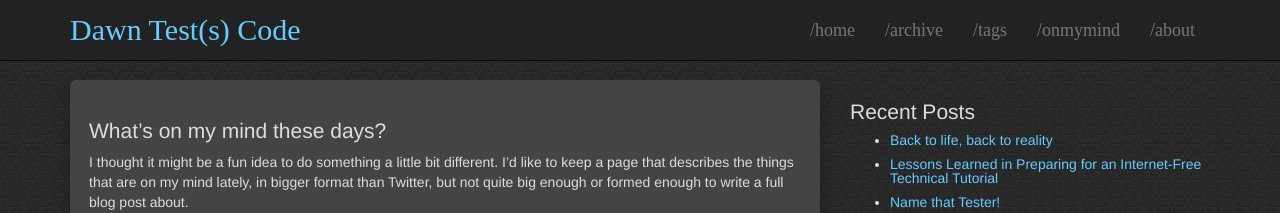
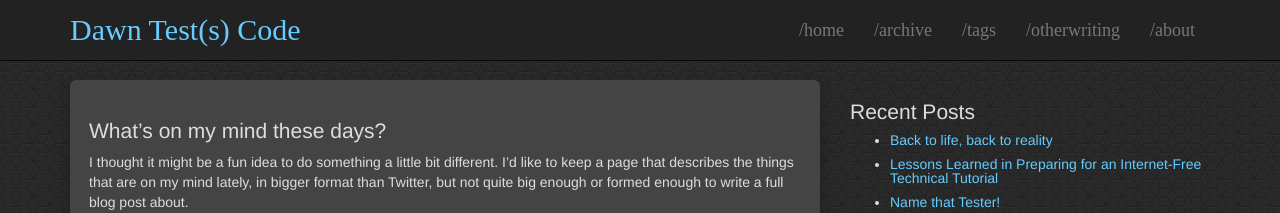
Before and after one commit to dawnTestCode/dawnTestCode.github.io, a Jekyll site: the page built from otherwriting.md, in a window 1280 px wide. Shown: the top 213 px of the page. Built offline with Jekyll 4.4.1, drawn with Linux system fonts in a browser that asks for light colours.

Commit message:
Changing on my mind to other writing

```diff
--- a/_includes/header.html
+++ b/_includes/header.html
@@ -52,7 +52,7 @@
           <li><a href="{{site.baseurl | prepend:site.url}}/">/home</a></li>
           <li><a href="{{site.baseurl | prepend:site.url}}/archive.html">/archive</a></li>
           <li><a href="{{site.baseurl | prepend:site.url}}/tags.html">/tags</a></li>
-          <li><a href="{{site.baseurl | prepend:site.url}}/onmymind.html">/onmymind</a></li>
+          <li><a href="{{site.baseurl | prepend:site.url}}/otherwriting.html">/otherwriting</a></li>
           <li><a href="{{site.baseurl | prepend:site.url}}/about.html">/about</a></li>
         </ul>
       </div>
```
Also changed, not shown: otherwriting.md (renamed from onmymind.md).
